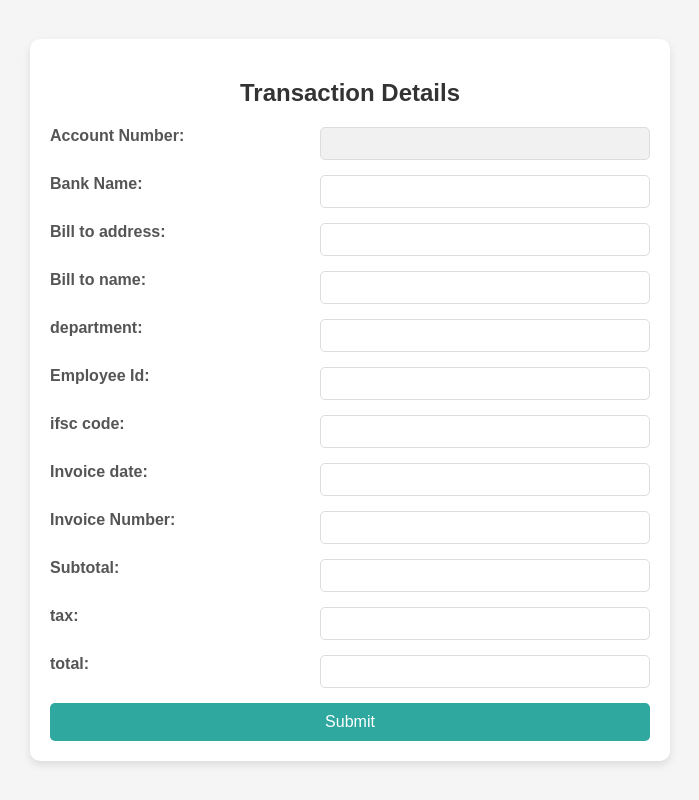
After one commit to Ayyappa44488/Invoice, a Flask app: page /edit_data/1 in a window 1280 px wide. The commit adds this page. Shown: the whole page, without its empty margins (290-989 px from the left). Run offline with Flask 3, Linux system fonts and the light colour scheme; data that the repository does not hold is empty.

Commit message:
upto admin data

```diff
--- a/app.py
+++ b/app.py
@@ -1,6 +1,11 @@
-from flask import Flask, request, jsonify,render_template
+from flask import Flask, request, jsonify,render_template,session,redirect,url_for
 from invoice import extract_invoice_data_from_pdf
+import mysql.connector
 app = Flask(__name__)
+app.secret_key = "ayyappa"
+conn = mysql.connector.connect(host="localhost",user="root",password="",database="invoice")
+cursor=conn.cursor()
+
 
 @app.route('/')
 def index():
@@ -13,13 +18,118 @@ def upload():
         f = request.files['fileInput']
         f.save("invoice.pdf")
         data= extract_invoice_data_from_pdf("invoice.pdf")
-        data= jsonify(data)
-        return data
+        account_number = data["Account Number"] if data["Account Number"] is not None else "NULL"
+        bank_name = data["Bank Name"] if data["Bank Name"] is not None else "NULL"
+        bill_to_address = data["Bill to Address"] if data["Bill to Address"] is not None else "NULL"
+        bill_to_name = data["Bill to Name"] if data["Bill to Name"] is not None else "NULL"
+        department = data["Department"] if data["Department"] is not None else "NULL"
+        employee_id = data["ID"] if data["ID"] is not None else "NULL"
+        ifsc_code = data["IFSC Code"] if data["IFSC Code"] is not None else "NULL"
+        invoice_date = data["Invoice Date"] if data["Invoice Date"] is not None else "NULL"
+        invoice_number = data["Invoice Number"] if data["Invoice Number"] is not None else "NULL"
+        subtotal = float(data["Subtotal"].replace("INR ", "").replace(",", "")) if data["Subtotal"] is not None else "NULL"
+        tax = data["Tax"] if data["Tax"] is not None else "NULL"
+        total_amount = float(data["Total Amount"].replace("INR ", "").replace(",", "")) if data["Total Amount"] is not None else "NULL"
+        reviewed = 0
+        query = """
+            INSERT INTO data
+            (ac_no, bank_name, bill_to_address, bill_to_name, dept, id,
+            ifsc_code, invoice_date, invoice_no, subtotal, tax, total,reviewed)
+            VALUES (%s, %s, %s, %s, %s, %s, %s, %s, %s, %s, %s, %s,%s)
+        """
+        values = (account_number, bank_name, bill_to_address, bill_to_name, department, employee_id,
+                ifsc_code, invoice_date, invoice_number, subtotal, tax, total_amount,reviewed)
+
+        # Executing the query
+        cursor.execute(query, values)
+        conn.commit()
+        return redirect(url_for('parse_invoice'))
 
 
 @app.route('/login')
 def login():
     return render_template('login.html')
 
+
+@app.route('/validate', methods=['POST'])
+def validate():
+    if request.method == 'POST':
+        username = request.form['username']
+        password = request.form['password']
+        if username == 'admin@gmail.com' and password == 'admin@123':
+            session['username'] = "admin"
+        elif username == 'checker@gmail.com' and password == 'checker@123':
+            session['username'] = "checker"
+        return render_template('index.html')
+
+
+
+@app.route('/parse_invoice')
+def parse_invoice():
+    return render_template('parse_invoice.html')
+
+@app.route('/viewdata')
+def viewdata():
+    query="select * from data where reviewed = 0;"
+    cursor.execute(query,)
+    data=cursor.fetchall()
+    return render_template('viewdata.html',data=data,url="edit_data",name="review")
+
+
+@app.route('/edit_data/<string:id>')
+def edit_data(id):
+    query="select * from data where invoice_no = %s;"
+    cursor.execute(query,(id,))
+    data=cursor.fetchone()
+    return render_template('edit_data.html',data=data,url="update_data",name="review")
+
+
+@app.route('/update_data/<string:id>',methods=['POST'])
+def update_data(id):
+    if request.method == 'POST':
+        account_number = request.form['ac_no']
+        bank_name = request.form['bank_name']
+        bill_to_address = request.form['bill_to_address']
+        bill_to_name = request.form['bill_to_name']
+        department = request.form['department']
+        employee_id = request.form['emp_id']
+        ifsc_code = request.form['ifsc_code']
+        invoice_date = request.form['invoice_date']
+        invoice_number = request.form['invoice_no']
+        subtotal = request.form['subtotal']
+        tax = request.form['tax']
+        total_amount = request.form['total']
+        reviewed=1
+        query = """
+            UPDATE data SET ac_no = %s, bank_name = %s, bill_to_address = %s, bill_to_name = %s, dept = %s, id = %s,
+            ifsc_code = %s, invoice_date = %s, invoice_no = %s, subtotal = %s, tax = %s, total = %s,reviewed = %s WHERE invoice_no = %s
+        """
+        values = (account_number, bank_name, bill_to_address, bill_to_name, department, employee_id,
+                ifsc_code, invoice_date, invoice_number, subtotal, tax, total_amount,reviewed,id)
+        cursor.execute(query, values)
+        conn.commit()
+        return redirect(url_for('viewdata'))
+
+
+@app.route("/admin_data")
+def admin_data():
+    query="select * from data where reviewed = 1;"
+    cursor.execute(query,)
+    data=cursor.fetchall()
+    return render_template('viewdata.html',data=data,url="admin_view",name="view")
+
+@app.route("/admin_view/<string:id>")
+def admin_view(id):
+    query="select * from data where reviewed = 1 and invoice_no=%s;"
+    values=(id,)
+    cursor.execute(query,values)
+    data=cursor.fetchone()
+    return render_template('admin_data.html',data=data)
+
+
+@app.route('/logout')
+def logout():
+    session.pop('username',None)
+    return redirect('/')
 if __name__ == "__main__":
     app.run(debug=True)
--- a/invoice.py
+++ b/invoice.py
@@ -42,8 +42,3 @@ def extract_invoice_data_from_pdf(pdf_path):
 
 
     return invoice_data
-
-
-if __name__ == "__main__":
-    pdf_path = r"C:\Users\Dell\Downloads\purchase_power_invoice.pdf" # Replace with your actual path
-    extracted_data = extract_invoice_data_from_pdf(pdf_path)
--- a/static/home.css
+++ b/static/home.css
@@ -832,3 +832,8 @@ i{
 ::-webkit-scrollbar-thumb {
     -webkit-box-shadow: inset 0 0 6px rgba(0, 0, 0, 0.3);
 }
+
+.logo1{
+margin-left:700px ;
+margin-top: 40px;
+}
--- /dev/null
+++ b/templates/edit_data.html
@@ -0,0 +1,132 @@
+<!DOCTYPE html>
+<html lang="en">
+<head>
+    <meta charset="UTF-8">
+    <meta name="viewport" content="width=device-width, initial-scale=1.0">
+    <title>Styled Form</title>
+    <style>
+        body {
+            font-family: 'Poppins', sans-serif;
+            background-color: #f5f5f5;
+            display: flex;
+            justify-content: center;
+            align-items: center;
+            height: 100vh;
+            margin: 0;
+        }
+
+        .form-container {
+            background-color: #ffffff;
+            padding: 20px;
+            border-radius: 10px;
+            box-shadow: 0px 4px 8px rgba(0, 0, 0, 0.1);
+            max-width: 600px;
+            width: 100%;
+        }
+
+        h2 {
+            text-align: center;
+            color: #333;
+            margin-bottom: 20px;
+        }
+
+        .form-row {
+            display: flex;
+            justify-content: space-between;
+            margin-bottom: 15px;
+        }
+
+        .form-row label {
+            width: 40%;
+            font-weight: bold;
+            color: #555;
+        }
+
+        .form-row input {
+            width: 55%;
+            padding: 8px;
+            border: 1px solid #ddd;
+            border-radius: 5px;
+            box-sizing: border-box;
+        }
+
+        .form-row input[name="ac_no"] {
+            background-color: #f1f1f1;
+        }
+
+        .submit-btn {
+            width: 100%;
+            background-color: #2fa8a0;
+            color: white;
+            padding: 10px;
+            border: none;
+            border-radius: 5px;
+            font-size: 16px;
+            cursor: pointer;
+            transition: background-color 0.3s ease;
+        }
+
+        .submit-btn:hover {
+            background-color: #53c9c2;
+        }
+    </style>
+</head>
+<body>
+
+<div class="form-container">
+    <h2>Transaction Details</h2>
+    <form action="/update_data/{{data[8]}}" method="POST">
+        <div class="form-row">
+            <label for="invoice-id">Account Number:</label>
+            <input type="text" id="invoice-id" value="{{data[0]}}" name="ac_no">
+        </div>
+        <div class="form-row">
+            <label for="bank">Bank Name:</label>
+            <input type="text" id="bank" value="{{data[1]}}" name="bank_name">
+        </div>
+        <div class="form-row">
+            <label for="name">Bill to address:</label>
+            <input type="text" id="name" value="{{data[2]}}" name="bill_to_address">
+        </div>
+        <div class="form-row">
+            <label for="emp-id">Bill to name:</label>
+            <input type="text" id="emp-id" value="{{data[3]}}" name="bill_to_name">
+        </div>
+        <div class="form-row">
+            <label for="ifsc">department:</label>
+            <input type="text" id="ifsc" value="{{data[4]}}" name="department">
+        </div>
+        <div class="form-row">
+            <label for="date">Employee Id:</label>
+            <input type="text" id="date" value="{{data[5]}}" name="emp_id">
+        </div>
+        <div class="form-row">
+            <label for="transaction-id">ifsc code:</label>
+            <input type="text" id="transaction-id" value="{{data[6]}}" name="ifsc_code">
+        </div>
+        <div class="form-row">
+            <label for="amount">Invoice date:</label>
+            <input type="text" id="amount" value="{{data[7]}}" name="invoice_date">
+        </div>
+        <div class="form-row">
+            <label for="tax">Invoice Number:</label>
+            <input type="text" id="tax" value="{{data[8]}}" name="invoice_no">
+        </div>
+        <div class="form-row">
+            <label for="total">Subtotal:</label>
+            <input type="text" id="total" value="{{data[9]}}" name="subtotal">
+        </div>
+        <div class="form-row">
+            <label for="total">tax:</label>
+            <input type="text" id="total" value="{{data[10]}}" name="tax">
+        </div>
+        <div class="form-row">
+            <label for="total">total:</label>
+            <input type="text" id="total" value="{{data[11]}}" name="total">
+        </div>
+        <button type="submit" class="submit-btn">Submit</button>
+    </form>
+</div>
+
+</body>
+</html>
```
Also changed, not shown: static/dashboarddoc.css (added, +196 -0 lines), templates/admin_data.html (added, +132 -0 lines), templates/index.html (+12 -6 lines), templates/login.html (+4 -6 lines), templates/parse_invoice.html (added, +12 -0 lines), templates/viewdata.html (added, +44 -0 lines), static/user.png (added), 1 other file.
